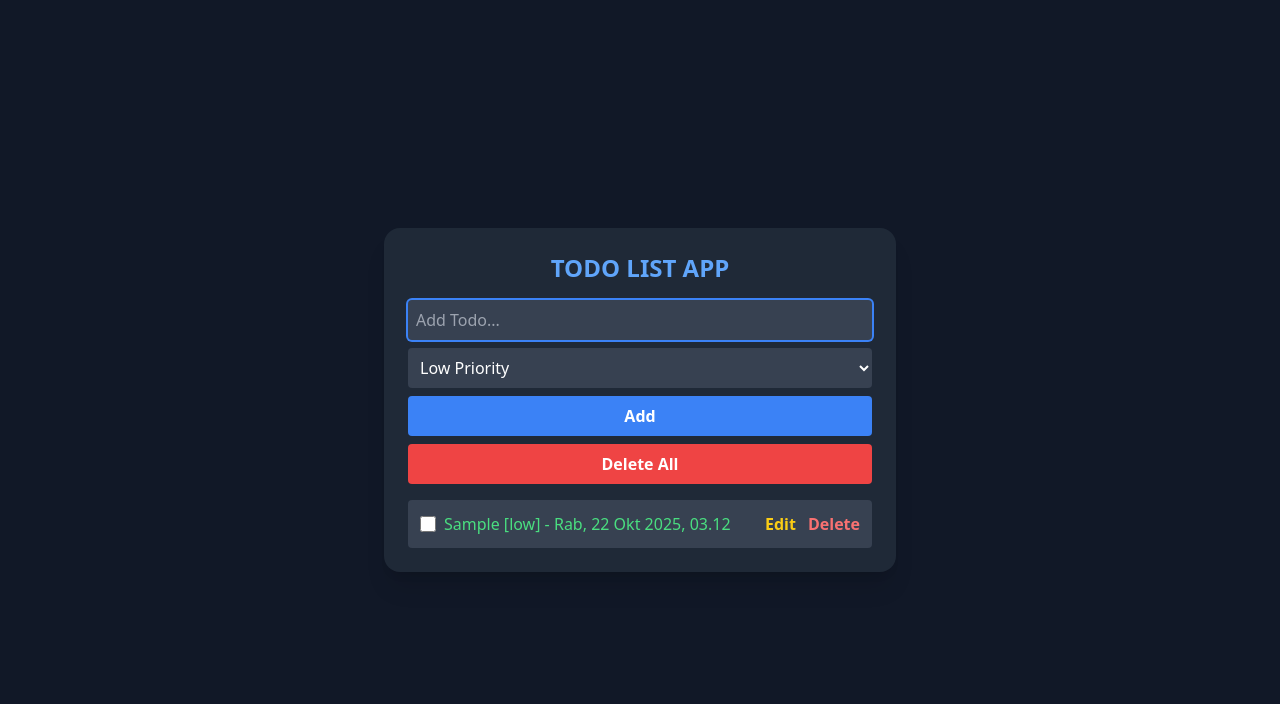
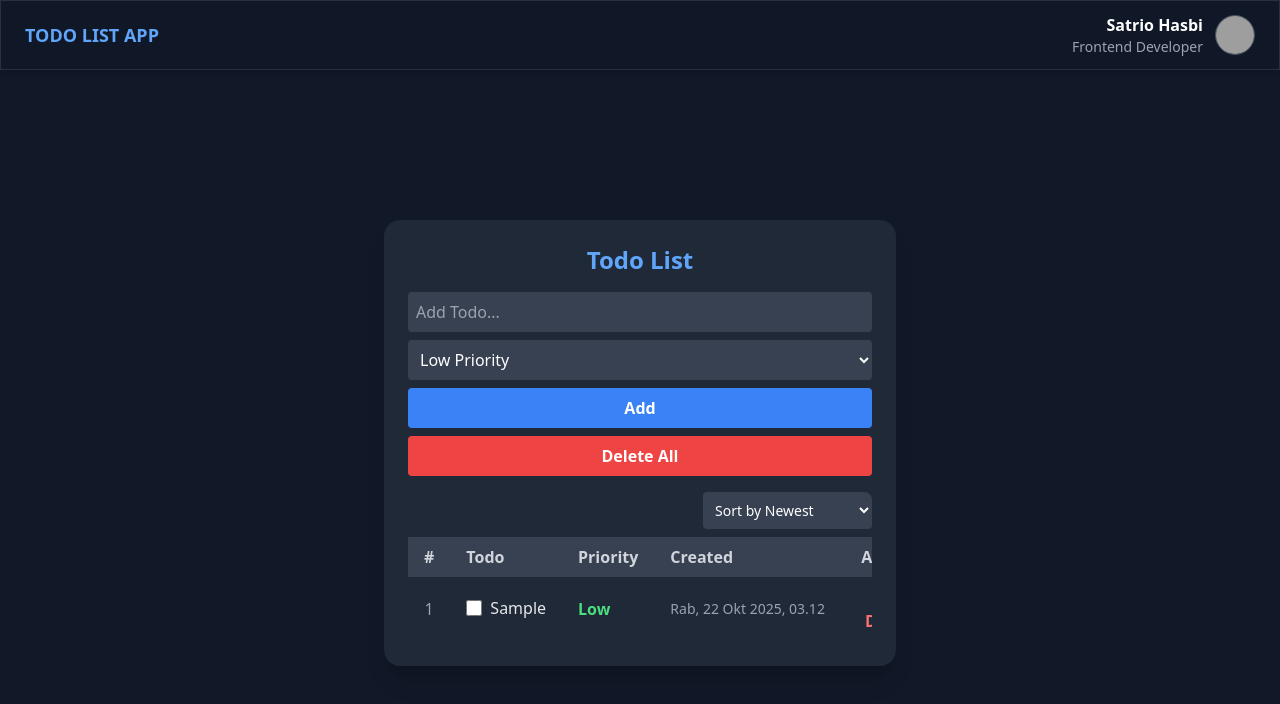
Before and after one commit to satriohp/javascript-fsdbootcamp-mission4, a plain HTML site: page index.html in a window 1280 px wide. Both pictures are taken after typing "Sample" into the empty fields and a click on the button "Add". Drawn offline with nearby package versions, Linux system fonts and the light colour scheme; grey boxes are pictures that could not be loaded.

Commit message:
finalized todo app

```diff
--- a/index.html
+++ b/index.html
@@ -1,30 +1,90 @@
 <!DOCTYPE html>
 <html lang="en">
 <head>
-    <meta charset="UTF-8">
-    <meta name="viewport" content="width=device-width, initial-scale=1.0">
+  <meta charset="UTF-8" />
+  <meta name="viewport" content="width=device-width, initial-scale=1.0" />
   <title>Todolist</title>
   <script src="https://cdn.tailwindcss.com"></script>
+  <style>
+    .glass {
+      backdrop-filter: blur(10px);
+      background: rgba(17, 25, 40, 0.6);
+      border: 1px solid rgba(255, 255, 255, 0.1);
+    }
+  </style>
 </head>
-<body class="bg-gray-900 text-gray-100 min-h-screen flex items-center justify-center p-4">
-    <div class="bg-gray-800 rounded-2xl shadow-xl p-6 w-full max-w-lg">
-        <h1 class="text-2xl font-bold mb-4 text-center text-blue-400">TODO LIST APP</h1>
+<body class="bg-gray-900 text-gray-100 min-h-screen flex flex-col">
+
+  <nav
+    class="glass sticky top-0 z-50 flex justify-between items-center px-6 py-3 shadow-md transition-all duration-300"
+    id="navbar"
+  >
+    <h2 class="text-lg font-bold text-blue-400">TODO LIST APP</h2>
+    <div class="flex items-center gap-3">
+      <div class="text-right">
+        <p class="font-semibold text-white" id="username">Satrio Hasbi</p>
+        <p class="text-sm text-gray-400" id="userRole">Frontend Developer</p>
+      </div>
+      <img
+        src="https://ui-avatars.com/api/?name=Satrio+Hasbi&background=1e3a8a&color=fff"
+        alt="Profile"
+        class="w-10 h-10 rounded-full border border-gray-600"
+      />
+    </div>
+  </nav>
+
+  <main class="flex-grow flex items-center justify-center p-4">
+    <div class="bg-gray-800 rounded-2xl shadow-xl p-6 w-full max-w-lg mt-4">
+      <h1 class="text-2xl font-bold mb-4 text-center text-blue-400">Todo List</h1>
 
         <div class="flex flex-col gap-2 mb-4">
-            <input id="todoInput" type="text" placeholder="Add Todo..." class="p-2 rounded bg-gray-700 text-white focus:outline-none focus:ring-2 focus:ring-blue-500">
+            <input
+            id="todoInput"
+            type="text"
+            placeholder="Add Todo..."
+            class="p-2 rounded bg-gray-700 text-white focus:outline-none focus:ring-2 focus:ring-blue-500"
+            />
 
-            <select id="prioritySelect"
-                class="p-2 rounded bg-gray-700 text-white focus:outline-none focus:ring-2 focus:ring-blue-500">
+            <select
+            id="prioritySelect"
+            class="p-2 rounded bg-gray-700 text-white focus:outline-none focus:ring-2 focus:ring-blue-500"
+            >
             <option value="low">Low Priority</option>
             <option value="medium">Medium Priority</option>
             <option value="high">High Priority</option>
             </select>
 
-            <button id="addBtn" class="bg-blue-500 hover:bg-blue-600 px-4 py-2 rounded text-white font-semibold transition">Add</button>
-            <button id="deleteAllBtn" class="bg-red-500 hover:bg-red-600 px-4 py-2 rounded text-white font-semibold transition">Delete All</button>
+            <button
+            id="addBtn"
+            class="bg-blue-500 hover:bg-blue-600 px-4 py-2 rounded text-white font-semibold transition"
+            >
+            Add
+            </button>
+            <button
+            id="deleteAllBtn"
+            class="bg-red-500 hover:bg-red-600 px-4 py-2 rounded text-white font-semibold transition"
+            >
+            Delete All
+            </button>
         </div>
-        <div id="todoContainer" class="flex flex-col gap-2"></div>
+
+         <div class="overflow-x-auto rounded-lg mt-4">
+            <table class="w-full text-left border-collapse">
+                <thead>
+                <tr class="bg-gray-700 text-gray-300">
+                    <th class="px-4 py-2">#</th>
+                    <th class="px-4 py-2">Todo</th>
+                    <th class="px-4 py-2">Priority</th>
+                    <th class="px-4 py-2">Created</th>
+                    <th class="px-4 py-2 text-center">Actions</th>
+                </tr>
+                </thead>
+                <tbody id="todoContainer" class="divide-y divide-gray-700"></tbody>
+            </table>
         </div>
+    </div>
+  </main>
+
   <script src="script.js"></script>
 </body>
 </html>
--- a/script.js
+++ b/script.js
@@ -1,22 +1,58 @@
-let todos = []
+let todos = [];
 
+const todoInput = document.getElementById("todoInput");
+const addBtn = document.getElementById("addBtn");
+const deleteAllBtn = document.getElementById("deleteAllBtn");
 const todoContainer = document.getElementById("todoContainer");
-const priorityColors = {
-  low: "text-green-400",
-  medium: "text-yellow-400",
-  high: "text-red-500"
-};
+const prioritySelect = document.getElementById("prioritySelect");
+
+const sortContainer = document.createElement("div");
+sortContainer.className = "flex justify-end mb-2";
+
+sortContainer.innerHTML = `
+  <select id="sortSelect" class="p-2 rounded bg-gray-700 text-white text-sm focus:outline-none focus:ring-2 focus:ring-blue-500">
+    <option value="newest">Sort by Newest</option>
+    <option value="oldest">Sort by Oldest</option>
+    <option value="priority-high">Sort by High Priority</option>
+    <option value="priority-low">Sort by Low Priority</option>
+  </select>
+`;
+
+document.querySelector("table").insertAdjacentElement("beforebegin", sortContainer);
+
+const sortSelect = document.getElementById("sortSelect");
 
 function renderTodos() {
   todoContainer.innerHTML = "";
   const now = new Date();
 
-    todos.forEach((todo, index) => {
-        const item = document.createElement("div");
-        item.className = "flex justify-between items-center bg-gray-700 p-3 rounded";
+  const sortedTodos = [...todos];
+  if (sortSelect.value === "oldest") {
+    sortedTodos.sort((a, b) => new Date(a.timestamp) - new Date(b.timestamp));
+  } else if (sortSelect.value === "newest") {
+    sortedTodos.sort((a, b) => new Date(b.timestamp) - new Date(a.timestamp));
+  } else if (sortSelect.value === "priority-high") {
+    const order = { high: 1, medium: 2, low: 3 };
+    sortedTodos.sort((a, b) => order[a.priority] - order[b.priority]);
+  } else if (sortSelect.value === "priority-low") {
+    const order = { high: 3, medium: 2, low: 1 };
+    sortedTodos.sort((a, b) => order[a.priority] - order[b.priority]);
+  }
 
-        const left = document.createElement("div");
-        left.className = "flex items-center gap-2";
+  sortedTodos.forEach((todo, index) => {
+    const row = document.createElement("tr");
+    row.className =
+      "hover:bg-gray-700/40 transition duration-200 border-b border-gray-800";
+
+    const idxCell = document.createElement("td");
+    idxCell.className = "px-4 py-2 text-gray-400 text-center";
+    idxCell.textContent = index + 1;
+
+    const todoCell = document.createElement("td");
+    todoCell.className = "px-4 py-2 align-middle";
+
+    const wrapper = document.createElement("div");
+    wrapper.className = "inline-flex items-center gap-2";
 
     const checkbox = document.createElement("input");
     checkbox.type = "checkbox";
@@ -28,25 +64,46 @@ function renderTodos() {
     };
 
     const text = document.createElement("span");
-        text.textContent = `${todo.desc} [${todo.priority}] - ${todo.date}`;
-        text.className = todo.done ? "line-through text-gray-400" : `text-gray-200 ${priorityColors[todo.priority]}`;
+    text.textContent = todo.desc;
+    text.className = todo.done
+      ? "line-through text-gray-500"
+      : "text-gray-200";
 
     const created = new Date(todo.timestamp);
-        const diff = (now - created) / (1000 * 60 * 60 * 24);
-        const isOverdue = diff > 1 && !todo.done;
+    const diffDays = (now - created) / (1000 * 60 * 60 * 24);
+    const isOverdue = diffDays > 1 && !todo.done;
     if (isOverdue) {
-          text.classList.add("text-red-400", "font-semibold");
-          text.textContent += " (Overdue!)";
+      const overdueTag = document.createElement("span");
+      overdueTag.textContent = " (Overdue!)";
+      overdueTag.className = "text-red-400 font-semibold ml-1";
+      text.appendChild(overdueTag);
     }
 
-        left.appendChild(checkbox);
-        left.appendChild(text);
+    wrapper.appendChild(checkbox);
+    wrapper.appendChild(text);
+    todoCell.appendChild(wrapper);
 
-        const btnGroup = document.createElement("div");
+    const priorityCell = document.createElement("td");
+    priorityCell.className =
+      "px-4 py-2 font-semibold capitalize " +
+      (todo.priority === "high"
+        ? "text-red-400"
+        : todo.priority === "medium"
+        ? "text-yellow-400"
+        : "text-green-400");
+    priorityCell.textContent = todo.priority;
+
+    const dateCell = document.createElement("td");
+    dateCell.className = "px-4 py-2 text-gray-400 text-sm whitespace-nowrap";
+    dateCell.textContent = todo.date;
+
+    const actionsCell = document.createElement("td");
+    actionsCell.className = "px-4 py-2 text-center";
 
     const editBtn = document.createElement("button");
     editBtn.textContent = "Edit";
-        editBtn.className = "text-yellow-400 hover:text-yellow-500 mr-3 font-semibold";
+    editBtn.className =
+      "text-yellow-400 hover:text-yellow-500 font-semibold mx-2";
     editBtn.onclick = () => {
       const newText = prompt("Edit todo:", todo.desc);
       if (newText && newText.trim() !== "") {
@@ -57,25 +114,30 @@ function renderTodos() {
 
     const delBtn = document.createElement("button");
     delBtn.textContent = "Delete";
-        delBtn.className = "text-red-400 hover:text-red-600 font-semibold";
+    delBtn.className =
+      "text-red-400 hover:text-red-500 font-semibold mx-2";
     delBtn.onclick = () => {
       todos.splice(index, 1);
       renderTodos();
     };
 
-        btnGroup.appendChild(editBtn);
-        btnGroup.appendChild(delBtn);
+    actionsCell.appendChild(editBtn);
+    actionsCell.appendChild(delBtn);
 
-        item.appendChild(left);
-        item.appendChild(btnGroup);
-        todoContainer.appendChild(item);
+    row.appendChild(idxCell);
+    row.appendChild(todoCell);
+    row.appendChild(priorityCell);
+    row.appendChild(dateCell);
+    row.appendChild(actionsCell);
 
+    todoContainer.appendChild(row);
   });
 }
+
 addBtn.addEventListener("click", () => {
   const desc = todoInput.value.trim();
   const priority = prioritySelect.value;
-  if (desc === "") return;
+  if (desc === "") return alert("Isi dulu todonya, bro!");
 
   const now = new Date();
   const formattedDate = now.toLocaleString("id-ID", {
@@ -84,7 +146,7 @@ addBtn.addEventListener("click", () => {
     month: "short",
     year: "numeric",
     hour: "2-digit",
-    minute: "2-digit"
+    minute: "2-digit",
   });
 
   todos.push({
@@ -92,12 +154,11 @@ addBtn.addEventListener("click", () => {
     priority,
     done: false,
     date: formattedDate,
-    timestamp: now
+    timestamp: now,
   });
 
   todoInput.value = "";
   renderTodos();
-  todoInput.focus();
 });
 
 todoInput.addEventListener("keypress", (e) => {
@@ -105,11 +166,13 @@ todoInput.addEventListener("keypress", (e) => {
 });
 
 deleteAllBtn.addEventListener("click", () => {
-  if (todos.length === 0) return alert("Tidak ada todo untuk dihapus!");
+  if (todos.length === 0) return alert("Belum ada todo yang bisa dihapus!");
   if (confirm("Yakin mau hapus semua todo?")) {
     todos = [];
     renderTodos();
   }
 });
 
+sortSelect.addEventListener("change", renderTodos);
+
 renderTodos();
```
Lines whose indentation alone changed are shown as unchanged.
